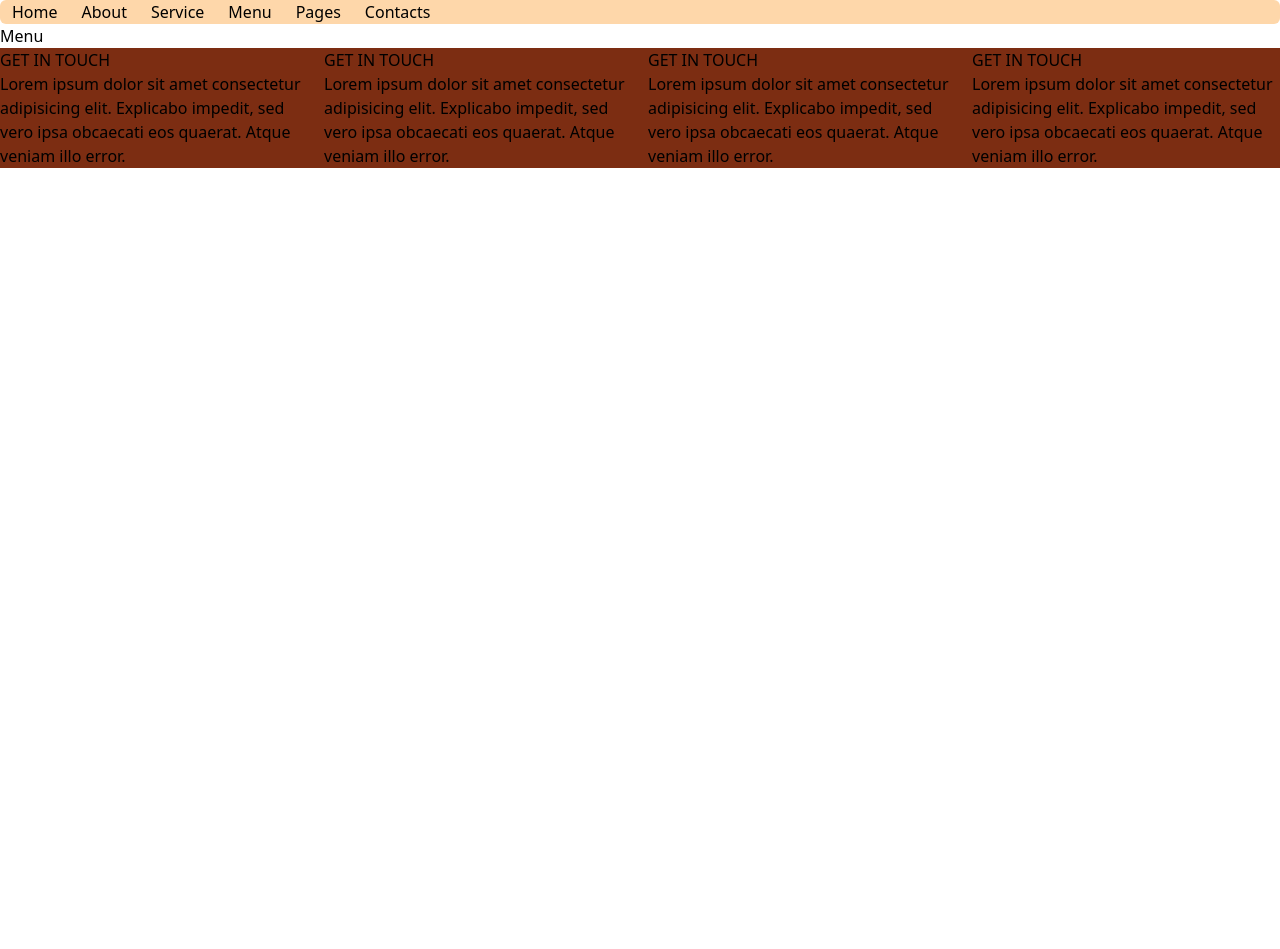
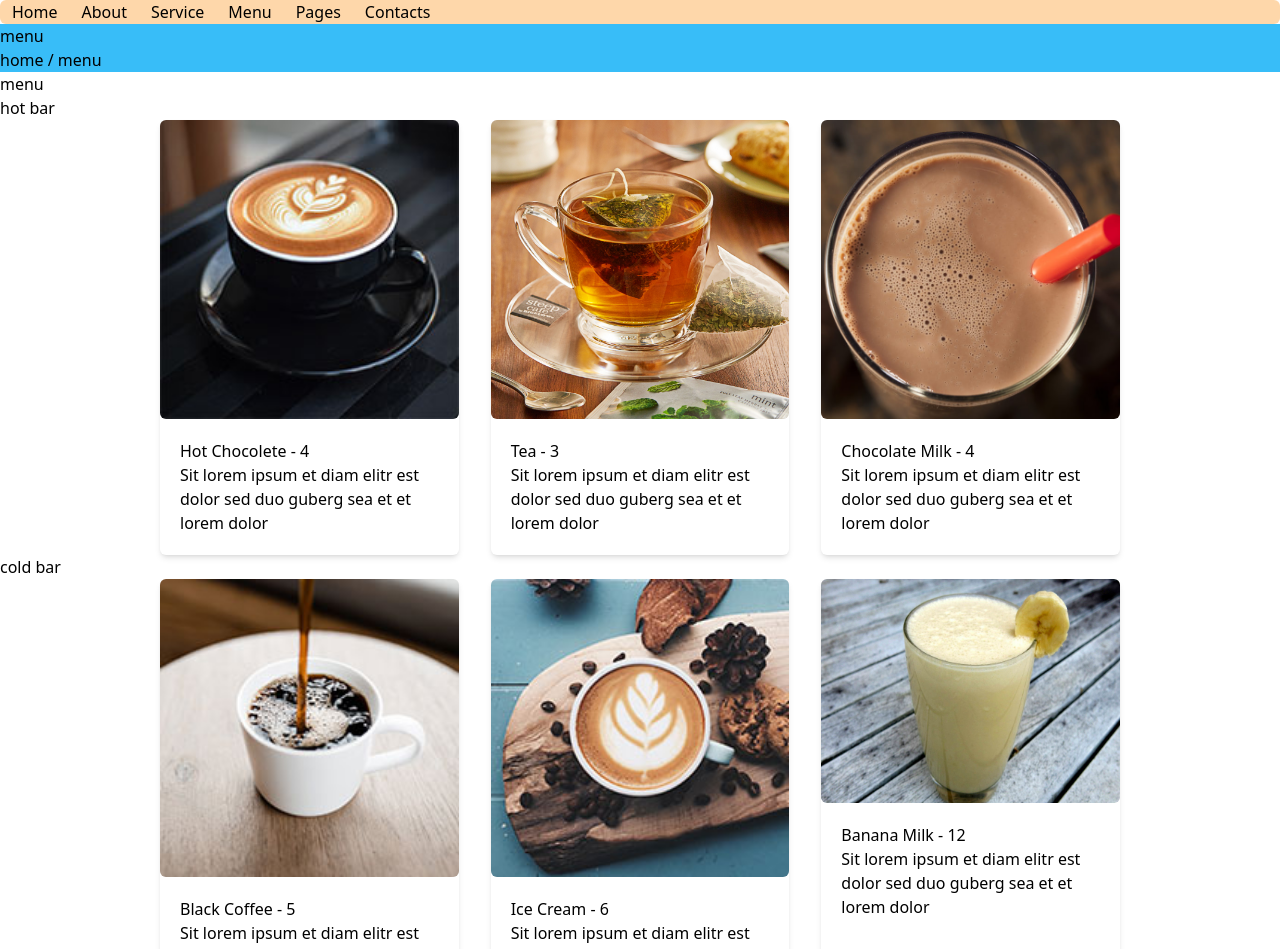
Before and after one commit to haniehhr1999/project1-cafe, a Next.js app: page /menu in a window 1280 px wide. Shown: the top 949 px of the page. Before the commit the page ends 800 px from the top, so only its background shows below. Built offline with nearby package versions, Linux system fonts and the light colour scheme; data requests are answered from the project's data file.

Commit message:
menu page ISR

```diff
--- a/src/components/templates/menu/Pricing.jsx
+++ b/src/components/templates/menu/Pricing.jsx
@@ -1,9 +1,48 @@
-import React from 'react'
+import React from "react";
 
-const Pricing = () => {
+const Pricing = ({ data }) => {
+  console.log("data", data);
   return (
-    <div>Pricing</div>
-  )
-}
+    <div>
+      <h1>menu</h1>
+      <h1>hot bar</h1>
+      <div className="grid grid-cols-3 gap-8 px-40">
+        {data
+          ?.filter((item) => item.type === "hot")
+          .map((item) => (
+            <div className="shadow-md rounded-md">
+              <img className="w-full rounded-md" src={item.img} alt="" />
+              <div className="p-5">
+                <h2>
+                  {item.title} - {item.price}
+                </h2>
+                <p>{item.desc}</p>
+              </div>
+            </div>
+          ))}
 
-export default Pricing
+      </div>
+
+
+      <h1>cold bar</h1>
+      <div className="grid grid-cols-3 gap-8 px-40">
+        {data
+          ?.filter((item) => item.type === "cold")
+          .map((item) => (
+            <div className="shadow-md rounded-md">
+              <img className="w-full rounded-md" src={item.img} alt="" />
+              <div className="p-5">
+                <h2>
+                  {item.title} - {item.price}
+                </h2>
+                <p>{item.desc}</p>
+              </div>
+            </div>
+          ))}
+
+      </div>
+    </div>
+  );
+};
+
+export default Pricing;
--- a/src/pages/menu/index.jsx
+++ b/src/pages/menu/index.jsx
@@ -1,9 +1,28 @@
+import PageHeader from '@/components/modules/pageHeader/PageHeader'
+import Pricing from '@/components/templates/menu/Pricing'
 import React from 'react'
 
-const Menu = () => {
+const Menu = ({menu}) => {
+  console.log(menu , 'menu')
   return (
-    <div>Menu</div>
+    <div>
+      <PageHeader route='menu' />
+      <Pricing data = {menu} />
+    </div>
   )
 }
 
+export async function getStaticProps(params) {
+
+  const res = await fetch('http://localhost:9000/menu')
+  const menu = await res.json()
+  console.log(menu)
+  return{
+    props:{
+      menu
+    } ,
+    revalidate : 60 * 60*12
+  }
+}
+
 export default Menu
```
